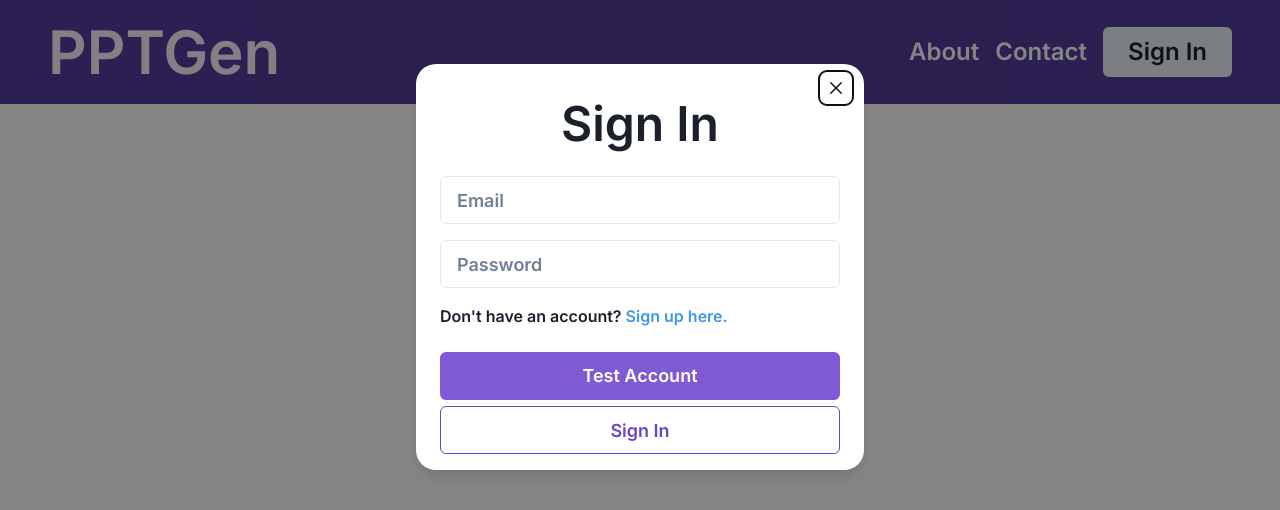
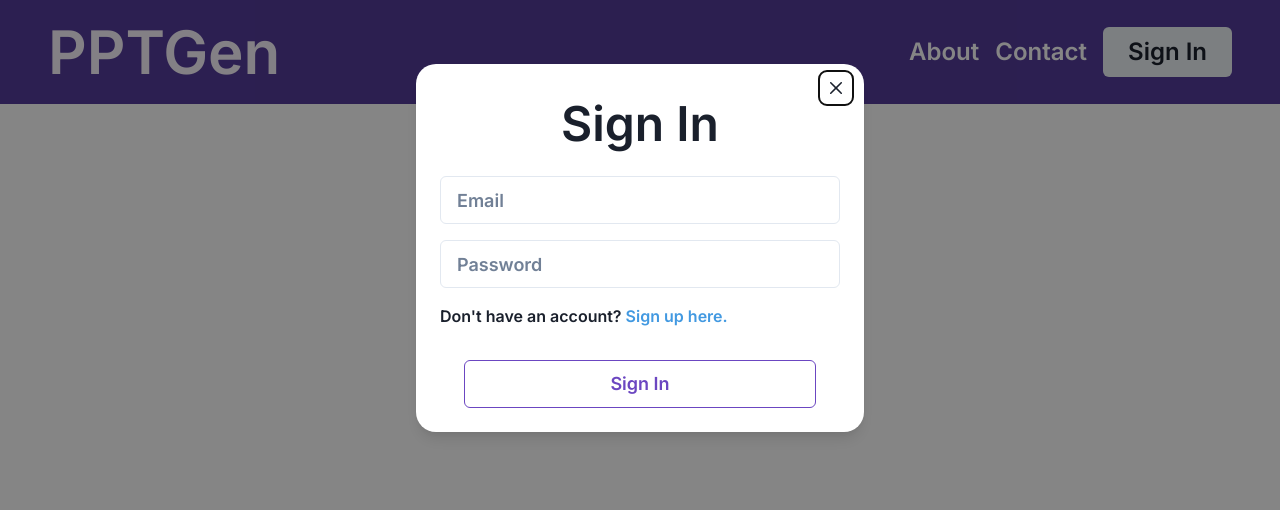
Before and after one commit to matthew-08/PPT-Gen, a React (Vite) app: page / in a window 1280 px wide. Both pictures are taken after a click on the button "Sign In". Shown: the top 510 px of the page. Built offline with nearby package versions, Linux system fonts and the light colour scheme.

Commit message:
[CHORE]: Build out sign in form

```diff
--- a/package.json
+++ b/package.json
@@ -14,13 +14,16 @@
     "@chakra-ui/transition": "^2.0.16",
     "@emotion/react": "^11.10.6",
     "@emotion/styled": "^11.10.6",
+    "@hookform/resolvers": "^3.1.0",
     "@reduxjs/toolkit": "^1.9.5",
     "@types/react-redux": "^7.1.25",
     "eslint-config-airbnb-typescript": "^17.0.0",
     "framer-motion": "^10.0.2",
     "react": "^18.2.0",
     "react-dom": "^18.2.0",
-    "react-redux": "^8.0.5"
+    "react-hook-form": "^7.44.1",
+    "react-redux": "^8.0.5",
+    "zod": "^3.21.4"
   },
   "devDependencies": {
     "@types/react": "^18.0.27",
--- /dev/null
+++ b/src/components/global/FormInput.tsx
@@ -0,0 +1,5 @@
+import React from 'react';
+
+export function FormInput() {
+  return <div>FormInput</div>;
+}
--- a/src/components/global/SignIn.tsx
+++ b/src/components/global/SignIn.tsx
@@ -14,6 +14,7 @@ import {
   Text,
   Input,
 } from '@chakra-ui/react';
+import SignInForm from './SignIn/SignInForm';
 
 type Props = {
   [K in keyof UseDisclosureReturn as K extends 'isOpen' | 'onOpen' | 'onClose'
@@ -34,26 +35,8 @@ function SignInModal({ isOpen, onOpen, onClose }: Props) {
           alignItems="center"
         >
           <ModalHeader fontSize="3rem">Sign In</ModalHeader>
-          <Flex flexDir="column" gap="1rem" minW="100%">
-            <Input placeholder="Email" size="lg" minW="100%" />
-            <Input placeholder="Password" size="lg" />
-            <Text>
-              Don't have an account?{' '}
-              <Text as="span" color="blue.400">
-                Sign up here.
-              </Text>
-            </Text>
-          </Flex>
+          <SignInForm />
         </ModalBody>
-
-        <ModalFooter as={Flex} width="100%" flexDir="column" gap="0.4rem">
-          <Button colorScheme="purple" onClick={onClose} size="lg" width="100%">
-            Test Account
-          </Button>
-          <Button variant="outline" colorScheme="purple" size="lg" width="100%">
-            Sign In
-          </Button>
-        </ModalFooter>
       </ModalContent>
     </Modal>
   );
--- a/src/components/global/SignIn/SignInForm.tsx
+++ b/src/components/global/SignIn/SignInForm.tsx
@@ -1,17 +1,74 @@
+/* eslint-disable react/jsx-props-no-spreading */
 import React from 'react';
-import { Flex, Input, Text } from '@chakra-ui/react';
+import {
+  Flex,
+  Input,
+  Text,
+  FormControl,
+  FormErrorMessage,
+  ModalFooter,
+  Button,
+} from '@chakra-ui/react';
+import { useForm } from 'react-hook-form';
+import { zodResolver } from '@hookform/resolvers/zod';
+import { SignInFormSchema } from '../../../schemas/signin.schema';
+
+type FormData = {
+  email: string;
+  password: string;
+};
 
 function SignInForm() {
+  const check = true;
+  const {
+    register,
+    handleSubmit,
+    formState: { errors },
+  } = useForm<FormData>({
+    resolver: zodResolver(SignInFormSchema),
+  });
+
+  const handleUserSubmit = (data: FormData) => console.log(data);
+
+  const fieldHasError = (f: keyof FormData) => f in errors;
   return (
-    <Flex flexDir="column" gap="1rem" minW="100%">
-      <Input placeholder="Email" size="lg" minW="100%" />
-      <Input placeholder="Password" size="lg" />
+    <Flex
+      flexDir="column"
+      as="form"
+      gap="1rem"
+      minW="100%"
+      onSubmit={handleSubmit(handleUserSubmit)}
+    >
+      <FormControl isInvalid={fieldHasError('email')}>
+        <Input
+          placeholder="Email"
+          size="lg"
+          minW="100%"
+          {...register('email')}
+        />
+        <FormErrorMessage>{errors.email?.message}</FormErrorMessage>
+      </FormControl>
+      <FormControl isInvalid={fieldHasError('password')}>
+        <Input placeholder="Password" size="lg" {...register('password')} />
+      </FormControl>
+
       <Text>
         Don't have an account?{' '}
         <Text as="span" color="blue.400">
           Sign up here.
         </Text>
       </Text>
+      <ModalFooter as={Flex} width="100%" flexDir="column" gap="0.4rem">
+        <Button
+          variant="outline"
+          colorScheme="purple"
+          size="lg"
+          width="100%"
+          type="submit"
+        >
+          Sign In
+        </Button>
+      </ModalFooter>
     </Flex>
   );
 }
--- /dev/null
+++ b/src/schemas/signin.schema.ts
@@ -0,0 +1,12 @@
+import z from 'zod';
+
+const requiredMessage = 'Field is required';
+
+const SignInFormSchema = z.object({
+  email: z.string().email(),
+  password: z
+    .string({ required_error: requiredMessage })
+    .min(6, 'Password is not long enough'),
+});
+
+export { SignInFormSchema };
```
Also changed, not shown: .eslintrc.cjs, 1 other file (tests, documents, lock files or other folders).
